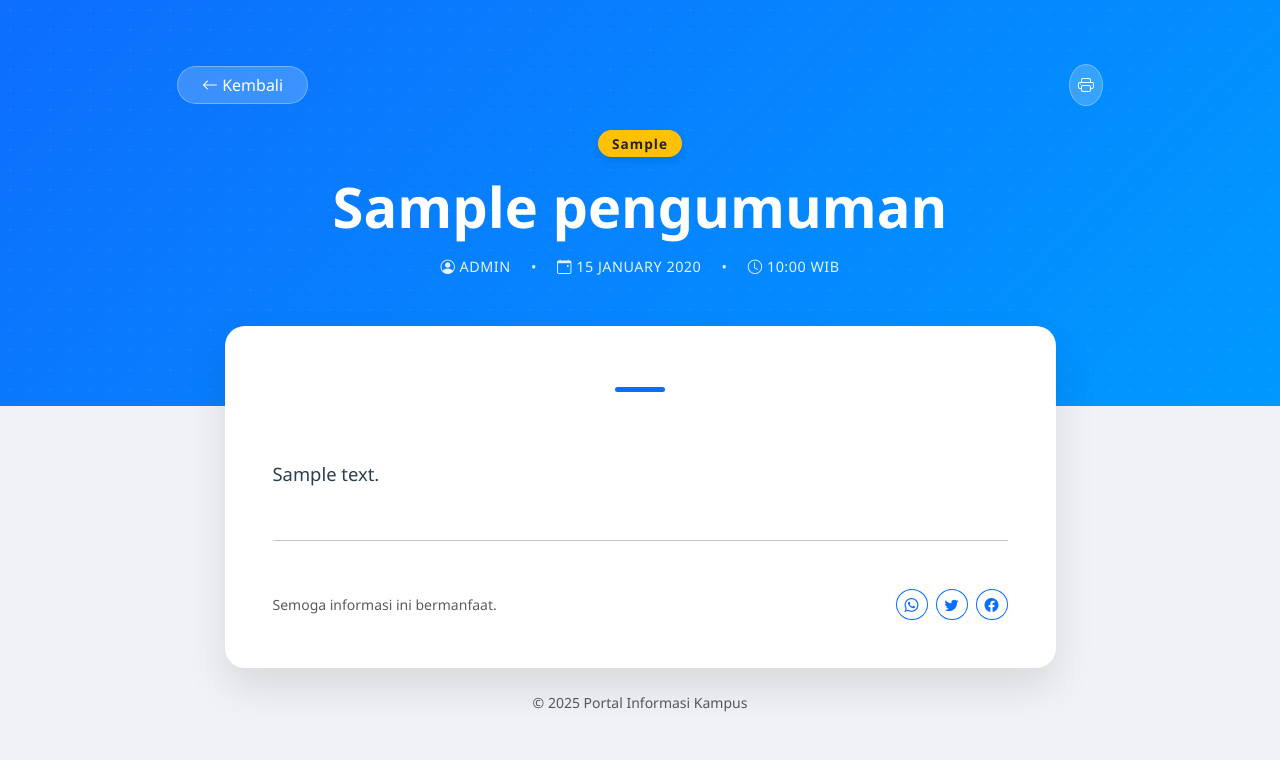
After one commit to faishal-nafis/Aplikasi-Pengumuman-Akademik-Online, a PHP site: page /detail.php?id=1 in a window 1280 px wide. The commit adds this page. Shown: the top 760 px of the page. Run offline with PHP 8.4, Linux system fonts and the light colour scheme; tables that the repository leaves empty or names only in its code hold one stand-in row (values such as "Sample post").

Commit message:
menambahkan detail pada setiap pengumuman

```diff
--- /dev/null
+++ b/detail.php
@@ -0,0 +1,191 @@
+<?php
+include "koneksi.php";
+
+// Cek apakah ada ID di URL
+if(isset($_GET['id'])){
+    $id = $_GET['id'];
+
+    // Ambil data berdasarkan ID
+    $query = mysqli_query($koneksi, "SELECT * FROM pengumuman WHERE id='$id'");
+    $data = mysqli_fetch_array($query);
+
+    // Jika data tidak ditemukan
+    if(mysqli_num_rows($query) < 1) {
+        die("Data tidak ditemukan...");
+    }
+} else {
+    header("location:index.php");
+}
+?>
+
+<!DOCTYPE html>
+<html lang="id">
+<head>
+    <meta charset="UTF-8">
+    <meta name="viewport" content="width=device-width, initial-scale=1.0">
+    <title><?= $data['judul'] ?></title>
+    <link href="https://cdn.jsdelivr.net/npm/bootstrap@5.3.0/dist/css/bootstrap.min.css" rel="stylesheet">
+    <link rel="stylesheet" href="https://cdn.jsdelivr.net/npm/bootstrap-icons@1.10.5/font/bootstrap-icons.css">
+
+    <style>
+        body {
+            background-color: #f0f2f5;
+            font-family: 'Segoe UI', Tahoma, Geneva, Verdana, sans-serif;
+        }
+
+        /* Hero Header dengan Gradient */
+        .article-hero {
+            background: linear-gradient(135deg, #0d6efd 0%, #0099ff 100%);
+            color: white;
+            padding: 4rem 0 8rem 0; /* Padding bawah besar untuk efek menumpuk */
+            position: relative;
+            margin-bottom: -5rem; /* Margin negatif agar kartu naik ke atas */
+        }
+
+        /* Overlay Pattern (Hiasan Latar) */
+        .article-hero::after {
+            content: "";
+            position: absolute;
+            top: 0; left: 0; right: 0; bottom: 0;
+            background-image: radial-gradient(circle, rgba(255,255,255,0.1) 1px, transparent 1px);
+            background-size: 20px 20px;
+            opacity: 0.6;
+        }
+
+        .hero-content {
+            position: relative;
+            z-index: 2;
+        }
+
+        /* Kartu Konten Utama */
+        .article-card {
+            border: none;
+            border-radius: 20px;
+            box-shadow: 0 20px 40px rgba(0,0,0,0.1);
+            overflow: hidden;
+            position: relative;
+            z-index: 3;
+            background: white;
+        }
+
+        .article-body {
+            font-size: 1.15rem;
+            line-height: 1.9;
+            color: #2c3e50;
+            white-space: pre-line; /* Menjaga spasi dan enter dari database */
+        }
+
+        .meta-info {
+            font-size: 0.9rem;
+            letter-spacing: 0.5px;
+            text-transform: uppercase;
+            opacity: 0.9;
+        }
+
+        /* Badge Kategori */
+        .badge-category {
+            font-size: 0.85rem;
+            padding: 0.5em 1em;
+            letter-spacing: 1px;
+            box-shadow: 0 4px 6px rgba(0,0,0,0.1);
+        }
+
+        /* Tombol Kembali */
+        .btn-back {
+            background: rgba(255, 255, 255, 0.2);
+            color: white;
+            border: 1px solid rgba(255, 255, 255, 0.3);
+            backdrop-filter: blur(5px);
+            transition: all 0.3s;
+        }
+        .btn-back:hover {
+            background: white;
+            color: #0d6efd;
+        }
+    </style>
+</head>
+<body>
+
+    <header class="article-hero">
+        <div class="container hero-content">
+            <div class="row justify-content-center">
+                <div class="col-lg-10">
+
+                    <div class="d-flex justify-content-between align-items-center mb-4">
+                        <a href="index.php" class="btn btn-back rounded-pill px-4">
+                            <i class="bi bi-arrow-left"></i> Kembali
+                        </a>
+                        <button onclick="window.print()" class="btn btn-back rounded-circle p-2" title="Cetak Info">
+                            <i class="bi bi-printer"></i>
+                        </button>
+                    </div>
+
+                    <div class="text-center mt-4">
+                        <?php
+                            // Logika Warna Badge (Sama seperti index.php)
+                            $kategori = $data['kategori'];
+                            $badgeClass = "bg-warning text-dark"; // Default
+                            if($kategori == 'Jadwal Ujian') $badgeClass = "bg-danger";
+                            if($kategori == 'Beasiswa') $badgeClass = "bg-success";
+                            if($kategori == 'Informasi Penting') $badgeClass = "bg-primary";
+                        ?>
+
+                        <span class="badge rounded-pill <?= $badgeClass ?> badge-category mb-3">
+                            <?= $kategori ?>
+                        </span>
+
+                        <h1 class="display-4 fw-bold mb-3"><?= $data['judul'] ?></h1>
+
+                        <div class="meta-info mt-3">
+                            <span class="mx-2"><i class="bi bi-person-circle"></i> Admin</span>
+                            <span class="mx-2">•</span>
+                            <span class="mx-2"><i class="bi bi-calendar-event"></i> <?= date('d F Y', strtotime($data['tanggal_posting'])) ?></span>
+                            <span class="mx-2">•</span>
+                            <span class="mx-2"><i class="bi bi-clock"></i> <?= date('H:i', strtotime($data['tanggal_posting'])) ?> WIB</span>
+                        </div>
+                    </div>
+
+                </div>
+            </div>
+        </div>
+    </header>
+
+    <div class="container pb-5">
+        <div class="row justify-content-center">
+            <div class="col-lg-9">
+
+                <div class="card article-card p-4 p-md-5">
+
+                    <div class="text-center mb-4">
+                        <span class="d-inline-block bg-primary rounded-pill" style="width: 50px; height: 5px;"></span>
+                    </div>
+
+                    <div class="card-body p-0 article-body text-justify">
+                        <?= nl2br($data['isi']) ?>
+                    </div>
+
+                    <hr class="my-5 opacity-25">
+                    <div class="d-flex justify-content-between align-items-center">
+                        <span class="text-muted small">
+                            Semoga informasi ini bermanfaat.
+                        </span>
+                        <div class="d-flex gap-2">
+                            <button class="btn btn-outline-primary rounded-circle btn-sm"><i class="bi bi-whatsapp"></i></button>
+                            <button class="btn btn-outline-primary rounded-circle btn-sm"><i class="bi bi-twitter"></i></button>
+                            <button class="btn btn-outline-primary rounded-circle btn-sm"><i class="bi bi-facebook"></i></button>
+                        </div>
+                    </div>
+
+                </div>
+
+                <div class="text-center mt-4 text-muted small">
+                    &copy; 2025 Portal Informasi Kampus
+                </div>
+
+            </div>
+        </div>
+    </div>
+
+    <script src="https://cdn.jsdelivr.net/npm/bootstrap@5.3.0/dist/js/bootstrap.bundle.min.js"></script>
+</body>
+</html>
--- a/index.php
+++ b/index.php
@@ -155,7 +155,7 @@ $query = mysqli_query($koneksi, $sql);
                                 </p>
                             </div>
                             <div class="card-footer bg-transparent border-top-0 pb-4 ps-4">
-                                <a href="#" class="text-decoration-none fw-bold small">Baca Selengkapnya &rarr;</a>
+                                <a href="detail.php?id=<?= $row['id'] ?>" class="text-decoration-none fw-bold small">Baca Selengkapnya &rarr;</a>
                             </div>
                         </div>
                     </div>
```
